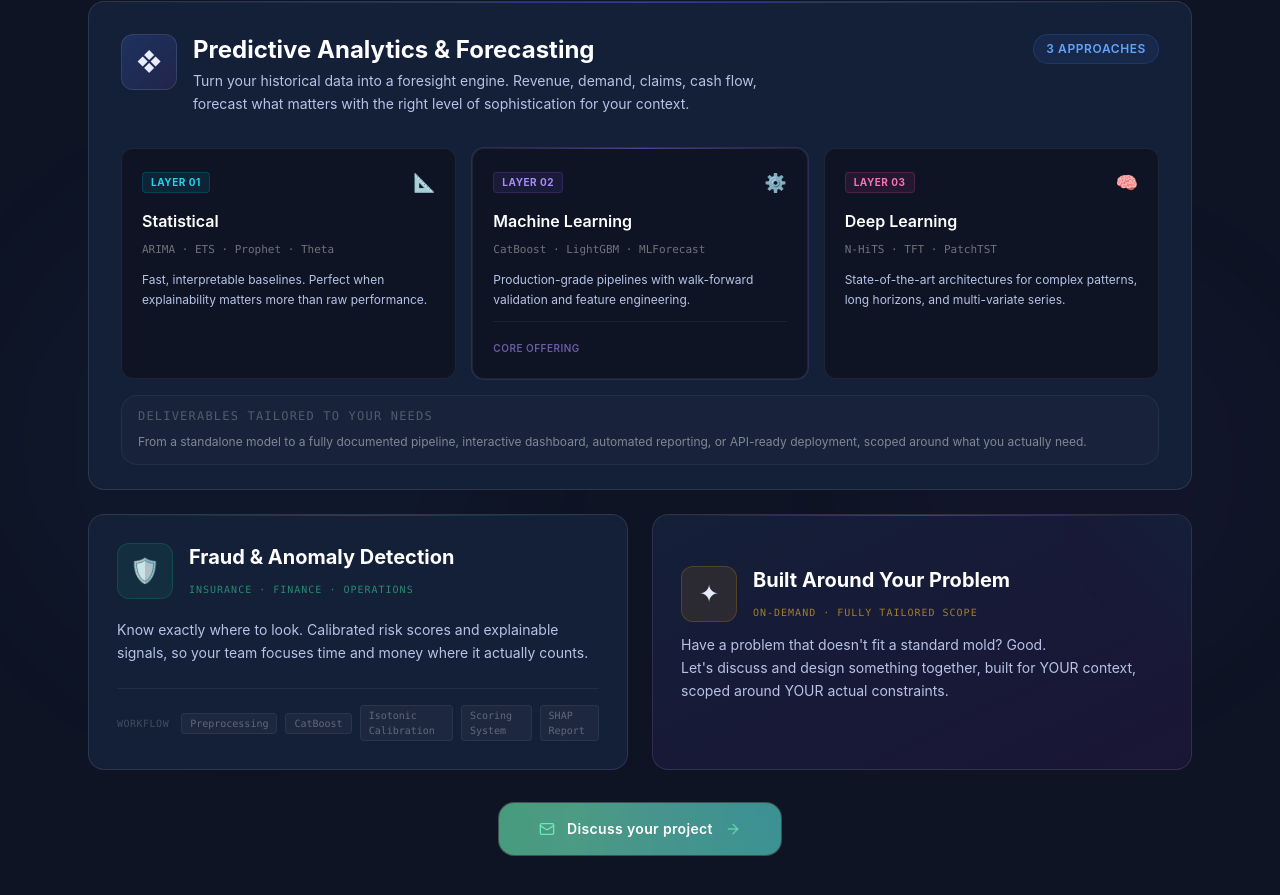
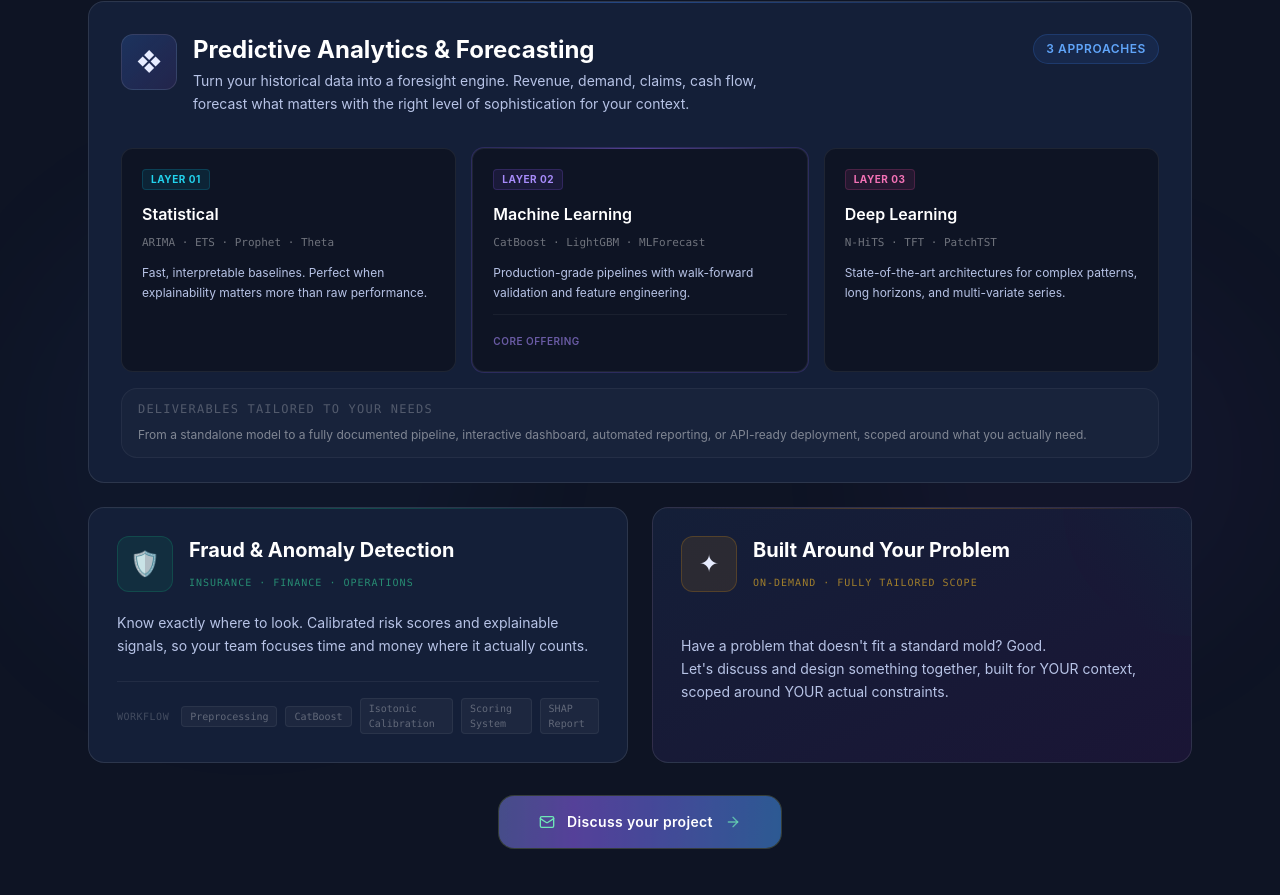
Before and after one commit to ag-algolab/ag-algolab.github.io, a React (Vite) app: page / in a window 1280 px wide. Shown: the part 1665-2560 px from the top of the page. Built offline with nearby package versions, Linux system fonts and the light colour scheme.

Commit message:
Update App.jsx

```diff
--- a/src/App.jsx
+++ b/src/App.jsx
@@ -56,7 +56,6 @@ function ServicesSection() {
       label: 'Statistical',
       badge: 'Layer 01',
       color: 'cyan',
-      icon: '📐',
       tools: 'ARIMA · ETS · Prophet · Theta',
       desc: 'Fast, interpretable baselines. Perfect when explainability matters more than raw performance.',
     },
@@ -64,7 +63,6 @@ function ServicesSection() {
       label: 'Machine Learning',
       badge: 'Layer 02',
       color: 'violet',
-      icon: '⚙️',
       tools: 'CatBoost · LightGBM · MLForecast',
       desc: 'Production-grade pipelines with walk-forward validation and feature engineering.',
       highlight: true,
@@ -73,7 +71,6 @@ function ServicesSection() {
       label: 'Deep Learning',
       badge: 'Layer 03',
       color: 'pink',
-      icon: '🧠',
       tools: 'N-HiTS · TFT · PatchTST',
       desc: 'State-of-the-art architectures for complex patterns, long horizons, and multi-variate series.',
     },
@@ -179,7 +176,6 @@ function ServicesSection() {
                         <span className={`px-2 py-0.5 rounded text-[10px] font-bold uppercase tracking-wider border ${c.badge}`}>
                           {tier.badge}
                         </span>
-                        <span className="text-lg">{tier.icon}</span>
                       </div>
                       <h4 className="text-white font-semibold mb-2">{tier.label}</h4>
                       <p className="text-white/40 text-[11px] font-mono mb-3 leading-relaxed">{tier.tools}</p>
@@ -261,7 +257,8 @@ function ServicesSection() {
             <div className="absolute top-0 right-0 w-32 h-32 bg-gradient-to-bl from-amber-500/8 to-transparent rounded-bl-full" />
             <div className="absolute top-0 left-0 right-0 h-px bg-gradient-to-r from-transparent via-amber-500/30 to-transparent" />
 
-            <div className="p-7 flex flex-col h-full justify-center relative z-10">
+            <div className="p-7 flex flex-col h-full relative z-10">
+              {/* Titre + sous-titre — alignés en haut comme la carte 2 */}
               <div className="flex items-start gap-4 mb-3">
                 <div className="w-14 h-14 rounded-xl bg-amber-500/10 border border-amber-500/20 flex items-center justify-center flex-shrink-0 text-2xl">
                   ✦
@@ -274,11 +271,14 @@ function ServicesSection() {
                 </div>
               </div>
 
-              <p className="text-[#b7c3e6] text-sm leading-relaxed mb-4">
-                Have a problem that doesn't fit a standard mold? Good. <br />
-                Let's discuss and design something together, built for YOUR context,
-                scoped around YOUR actual constraints.
-              </p>
+              {/* Corps du texte — centré dans l'espace restant */}
+              <div className="flex-1 flex items-center">
+                <p className="text-[#b7c3e6] text-sm leading-relaxed">
+                  Have a problem that doesn't fit a standard mold? Good.<br />
+                  Let's discuss and design something together, built for YOUR context,
+                  scoped around YOUR actual constraints.
+                </p>
+              </div>
             </div>
           </motion.div>
         </div>
@@ -287,14 +287,14 @@ function ServicesSection() {
             onClick={() => document.getElementById('contact').scrollIntoView({ behavior: 'smooth' })}
             className="group relative flex items-center gap-3 px-10 py-4 rounded-2xl border border-white/20 overflow-hidden transition-all duration-500 hover:border-white/30 hover:scale-[1.03] hover:shadow-[0_0_40px_rgba(52,211,153,0.2)]"
             style={{
-              background: 'linear-gradient(135deg, #0e2a1f, #0e1f2a, #0e2a1f)',
+              background: 'linear-gradient(135deg, #020f07, #020a0f, #020f07)',
             }}
           >
             {/* Animated gradient background */}
             <div
               className="absolute inset-0 opacity-60"
               style={{
-                background: 'linear-gradient(270deg, #34d399, #38bdf8, #6ee7b7, #34d399)',
+                background: 'linear-gradient(270deg, #10b981, #0ea5e9, #8b5cf6, #10b981)',
                 backgroundSize: '400% 400%',
                 animation: 'gradientShift 6s ease infinite',
                 mixBlendMode: 'screen',
```
